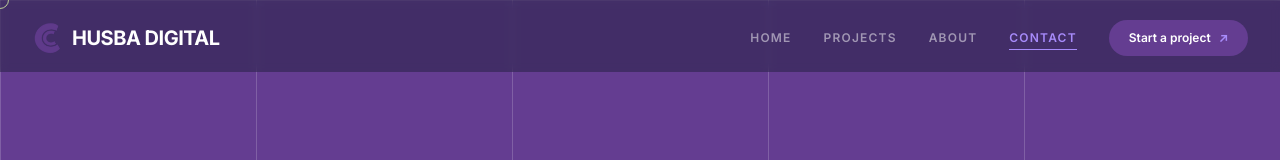
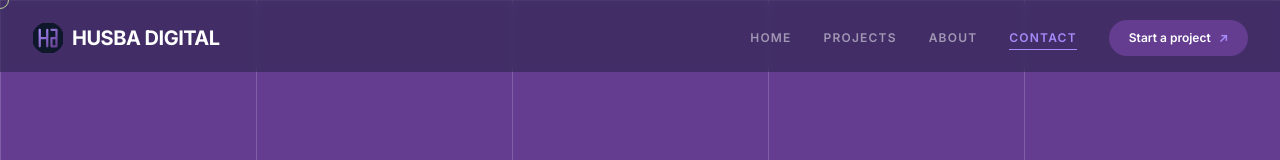
Before and after one commit to HUSAINN786/husba-digital, a React (Vite) app: page /contact in a window 1280 px wide. Shown: the top 160 px of the page. Built offline with nearby package versions, Linux system fonts and the light colour scheme.

Commit message:
Use HUSBA DIGITAL brand mark

```diff
--- a/src/components/Navbar.jsx
+++ b/src/components/Navbar.jsx
@@ -64,7 +64,7 @@ const Navbar = () => {
     >
       <div className="flex items-center justify-between max-w-7xl mx-auto">
         <Link to="/" className="pointer-events-auto flex items-center gap-2 group">
-          <img src="/logo.png" alt="HUSBA DIGITAL" className="w-8 h-8 rounded-full object-cover group-hover:scale-110 transition-transform duration-300" />
+          <img src="/husba-mark.svg" alt="HUSBA DIGITAL" className="w-8 h-8 rounded-full object-cover group-hover:scale-110 transition-transform duration-300" />
           <span className="text-xl font-bold tracking-tight">
             HUSBA DIGITAL
           </span>
```
